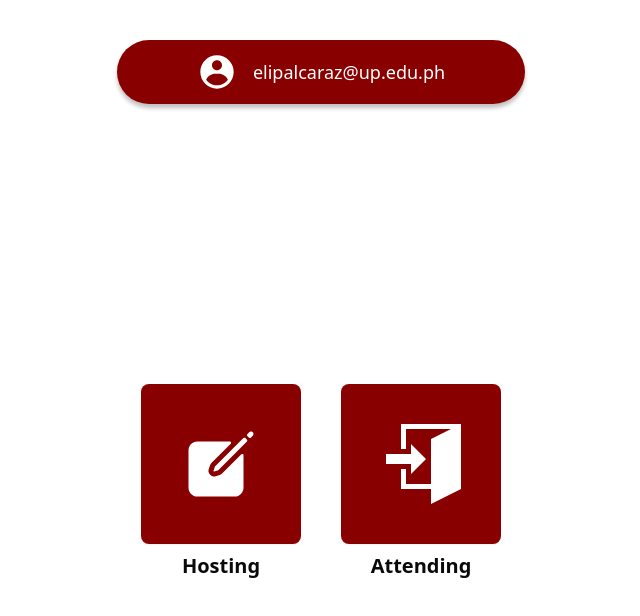
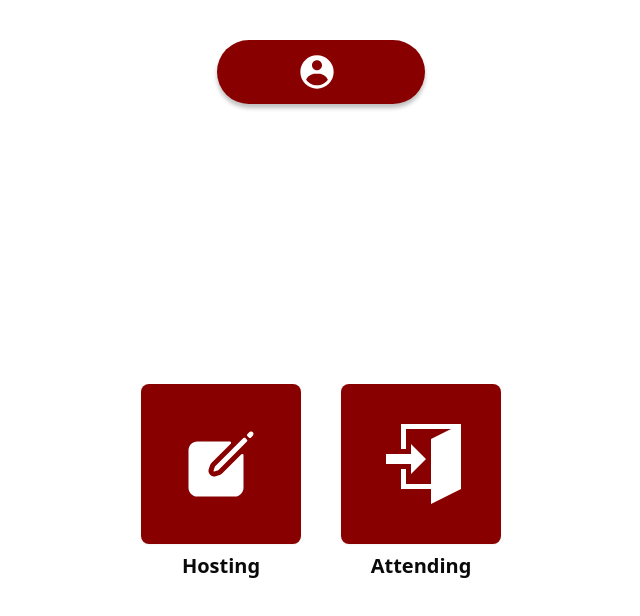
Before and after one commit to eliseoalcaraz/FrontEnd127, a Next.js app: page /home in a window 1280 px wide. Shown: the top 616 px of the page, without its empty margins (319-959 px from the left). Built offline with nearby package versions, Linux system fonts and the light colour scheme.

Commit message:
Display email according to the input email from the login/signup

```diff
--- a/app/(root)/home/page.tsx
+++ b/app/(root)/home/page.tsx
@@ -2,10 +2,20 @@
 
 import { Button } from "@/components/ui/button"
 import { useRouter } from "next/navigation"
+import { useEffect, useState } from "react" //for the email display
 
 const Home = () => {
 
   const router = useRouter();
+  const [email, setEmail] = useState(''); // Add this state
+
+  useEffect(() => {
+    // get the email from localStorage
+    const storedEmail = localStorage.getItem('userEmail');
+    if (storedEmail) {
+      setEmail(storedEmail);
+    }
+  }, []);
 
   return (
     <div className="min-h-screen flex flex-col items-center justify-start w-full gap-10 pt-10">
@@ -13,7 +23,8 @@ const Home = () => {
       <div className="mb-60">
         <Button className="bg-myred text-white font-medium text-lg px-20 py-8 rounded-full cursor-pointer shadow-[0px_4px_4px_rgba(0,0,0,0.25)] backdrop-blur-[4px]" onClick={() => router.push('/profile')}>
           <img src="/profile.svg" alt="Profile" className="w-10 h-10 mr-2" />
-          elipalcaraz@up.edu.ph
+          {/* elipalcaraz@up.edu.ph */}
+          {email}
         </Button>
       </div>
 
--- a/components/AuthForm.tsx
+++ b/components/AuthForm.tsx
@@ -44,6 +44,10 @@ const AuthForm = ({ type }: { type: FormType }) => {
 
     function onSubmit(values: z.infer<typeof formSchema>) {
     try {
+            // this is for displaying of the email at the top of home.
+            //home can be accessed through app > root > home
+            localStorage.setItem('userEmail', values.email);
+
             if (type === 'sign-up') {
                 toast.success('Account created successfully');
                 console.log('Sign Up');
```
